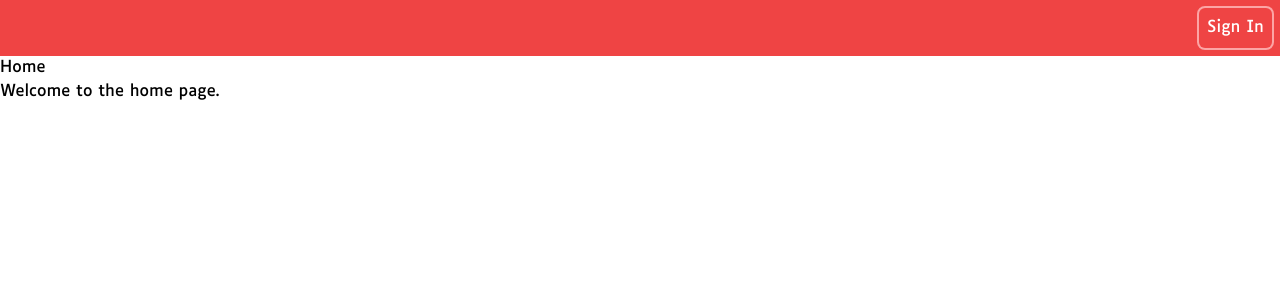
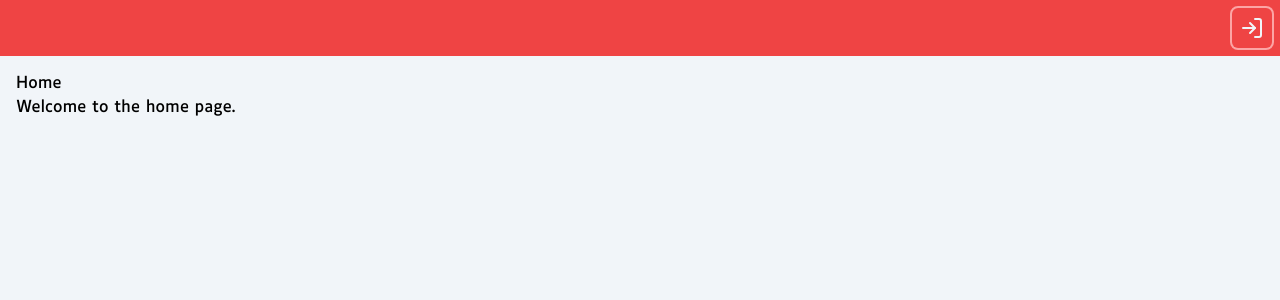
Before and after one commit to clementvtrd/nextjs-prisma, a Next.js app in the folder app/: page / in a window 1280 px wide. Shown: the top 300 px of the page. Built offline with nearby package versions, Linux system fonts and the light colour scheme; no server answers.

Commit message:
feat: use google picture and icon in header

```diff
--- a/app/next.config.mjs
+++ b/app/next.config.mjs
@@ -1,6 +1,17 @@
 /** @type {import('next').NextConfig} */
 const nextConfig = {
-  output: "standalone"
+  output: "standalone",
+  transpilePackages: [
+    "lucide-react",
+  ],
+  images: {
+    remotePatterns: [
+      {
+        hostname: '*.googleusercontent.com',
+        protocol: 'https',
+      }
+    ]
+  }
 };
 
 export default nextConfig;
--- a/app/package.json
+++ b/app/package.json
@@ -2,7 +2,6 @@
   "name": "nextjs-fullstack",
   "version": "0.1.0",
   "private": true,
-  "type": "module",
   "scripts": {
     "dev": "next dev",
     "build": "next build",
@@ -13,6 +12,7 @@
   "dependencies": {
     "@auth/prisma-adapter": "^2.2.0",
     "@prisma/client": "^5.15.0",
+    "lucide-react": "^0.387.0",
     "next": "14.2.3",
     "next-auth": "^5.0.0-beta.19",
     "prisma-zod-generator": "^0.8.13",
--- a/app/src/app/layout.tsx
+++ b/app/src/app/layout.tsx
@@ -1,7 +1,7 @@
 import type { Metadata } from "next";
 import "./globals.css";
 import Luciole from '@/fonts/luciole';
-import Header from '@/components/header';
+import Header from '@/components/Header';
 
 export const metadata: Metadata = {
   title: "Create Next App",
@@ -15,9 +15,11 @@ export default function RootLayout({
 }>) {
   return (
     <html lang="en">
-      <body className={Luciole.className}>
+      <body className={[Luciole.className, "bg-slate-100"].join(' ')}>
         <Header />
-        {children}
+        <section className="container p-4">
+          {children}
+        </section>
       </body>
     </html>
   );
--- /dev/null
+++ b/app/src/components/Icon.tsx
@@ -0,0 +1,15 @@
+import dynamic from 'next/dynamic';
+import { LucideProps } from 'lucide-react';
+import dynamicIconImports from 'lucide-react/dynamicIconImports';
+
+interface IconProps extends LucideProps {
+  name: keyof typeof dynamicIconImports;
+}
+
+const Icon = ({ name, ...props }: IconProps) => {
+  const LucideIcon = dynamic(dynamicIconImports[name]);
+
+  return <LucideIcon {...props} />;
+};
+
+export default Icon;
--- a/app/src/components/header.tsx
+++ b/app/src/components/header.tsx
@@ -3,19 +3,41 @@
 import { loginWithGoogle, logout } from '@/actions/auth';
 import { auth } from '@/auth';
 import AuthButton from '@/components/AuthButton';
+import Icon from '@/components/Icon';
+import Image from 'next/image';
 
 export default async function Header() {
   const session = await auth();
 
   return (
-    <header className="flex gap-4 justify-end items-center p-2 bg-red-500 text-white">
+    <header className="flex gap-4 justify-end items-center p-2 bg-red-500 text-slate-100">
       {
         session?.user == null
-          ? <AuthButton action={loginWithGoogle}>Sign In</AuthButton>
-          : (
+          ? (
+            <AuthButton action={loginWithGoogle}>
+              <Icon name="log-in" />
+              <span className="sr-only">Log in</span>
+            </AuthButton>
+          ) : (
             <>
-              <h1>Welcome, {session.user.name}</h1>
-              <AuthButton action={logout}>Sign Out</AuthButton>
+              {
+                session.user.image != null
+                  ? (
+                    <Image
+                      src={session.user.image}
+                      alt="User profile image"
+                      width={32}
+                      height={32}
+                      className="rounded-full"
+                    />) : (
+                    <span className="text-red-500 bg-slate-50 size-8 rounded-full flex justify-center items-center leading-4">
+                      {session.user.name?.charAt(0)}
+                    </span>)
+              }
+              <AuthButton action={logout}>
+                <Icon name="log-out" />
+                <span className="sr-only">Log out</span>
+              </AuthButton>
             </>
           )
       }
```
Also changed, not shown: 1 other file (tests, documents, lock files or other folders).
